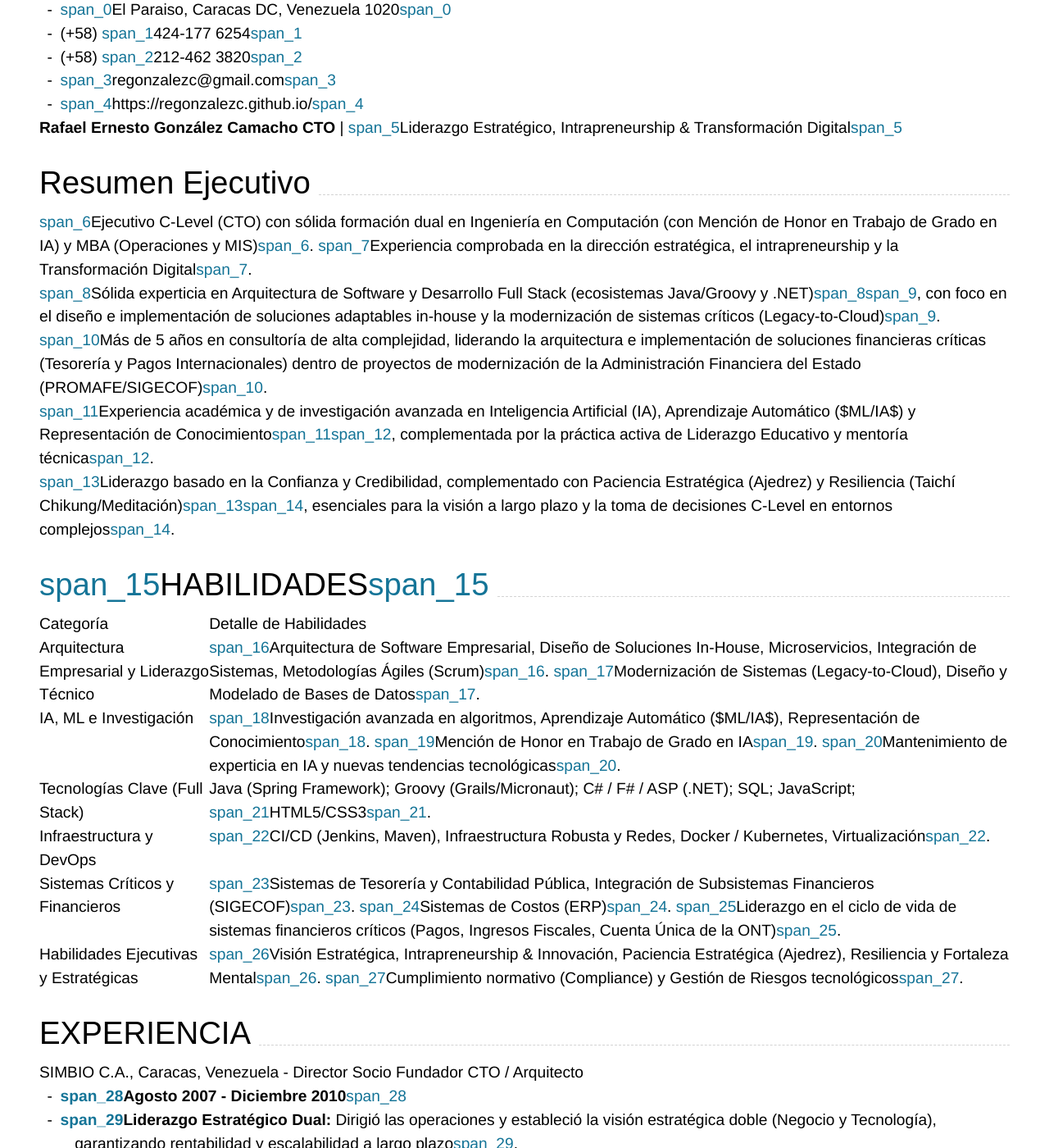
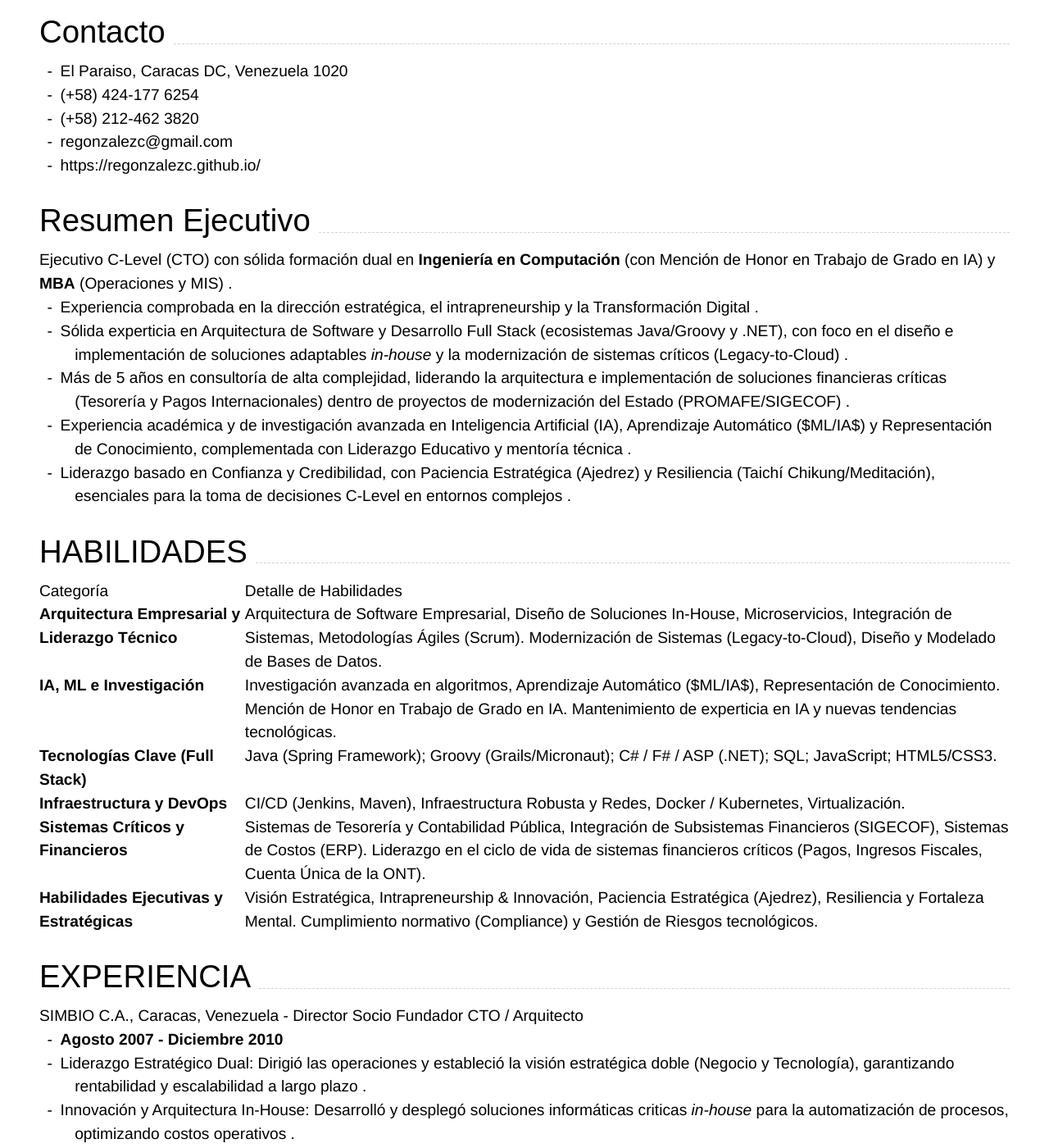
Before and after one commit to regonzalezc/regonzalezc.github.io, a Jekyll site: the page built from index.md, in a window 1280 px wide and 1400 px high, scrolled down 384 px. Shown: the whole window at 82% size. Built offline with Jekyll 4.4.1, drawn with Linux system fonts in a browser that asks for light colours; nearby versions of some CDN libraries; some of the changed text lies outside the part shown.

Commit message:
Update index.md
Revisión del markDown

```diff
--- a/index.md
+++ b/index.md
@@ -22,106 +22,105 @@ Supported arguments:
 -->
 {% include cv-contact.html %}
 
-**Contacto**
-* [span_0](start_span)El Paraiso, Caracas DC, Venezuela 1020[span_0](end_span)
-* (+58) [span_1](start_span)424-177 6254[span_1](end_span)
-* (+58) [span_2](start_span)212-462 3820[span_2](end_span)
-* [span_3](start_span)regonzalezc@gmail.com[span_3](end_span)
-* [span_4](start_span)https://regonzalezc.github.io/[span_4](end_span)
+**CTO** | Liderazgo Estratégico, Intrapreneurship & Transformación Digital
 
-**Rafael Ernesto González Camacho**
-**CTO** | [span_5](start_span)Liderazgo Estratégico, Intrapreneurship & Transformación Digital[span_5](end_span)
+## Contacto
+
+* El Paraiso, Caracas DC, Venezuela 1020
+* (+58) 424-177 6254
+* (+58) 212-462 3820
+* regonzalezc@gmail.com
+* https://regonzalezc.github.io/
 
 ---
 
 ## Resumen Ejecutivo
 
-[span_6](start_span)Ejecutivo C-Level (CTO) con sólida formación dual en Ingeniería en Computación (con Mención de Honor en Trabajo de Grado en IA) y MBA (Operaciones y MIS)[span_6](end_span). [span_7](start_span)Experiencia comprobada en la dirección estratégica, el intrapreneurship y la Transformación Digital[span_7](end_span).
+Ejecutivo C-Level (CTO) con sólida formación dual en **Ingeniería en Computación** (con Mención de Honor en Trabajo de Grado en IA) y **MBA** (Operaciones y MIS) .
 
-[span_8](start_span)Sólida experticia en Arquitectura de Software y Desarrollo Full Stack (ecosistemas Java/Groovy y .NET)[span_8](end_span)[span_9](start_span), con foco en el diseño e implementación de soluciones adaptables in-house y la modernización de sistemas críticos (Legacy-to-Cloud)[span_9](end_span).
-
-[span_10](start_span)Más de 5 años en consultoría de alta complejidad, liderando la arquitectura e implementación de soluciones financieras críticas (Tesorería y Pagos Internacionales) dentro de proyectos de modernización de la Administración Financiera del Estado (PROMAFE/SIGECOF)[span_10](end_span).
-
-[span_11](start_span)Experiencia académica y de investigación avanzada en Inteligencia Artificial (IA), Aprendizaje Automático ($ML/IA$) y Representación de Conocimiento[span_11](end_span)[span_12](start_span), complementada por la práctica activa de Liderazgo Educativo y mentoría técnica[span_12](end_span).
-
-[span_13](start_span)Liderazgo basado en la Confianza y Credibilidad, complementado con Paciencia Estratégica (Ajedrez) y Resiliencia (Taichí Chikung/Meditación)[span_13](end_span)[span_14](start_span), esenciales para la visión a largo plazo y la toma de decisiones C-Level en entornos complejos[span_14](end_span).
+* Experiencia comprobada en la dirección estratégica, el intrapreneurship y la Transformación Digital .
+* Sólida experticia en Arquitectura de Software y Desarrollo Full Stack (ecosistemas Java/Groovy y .NET), con foco en el diseño e implementación de soluciones adaptables *in-house* y la modernización de sistemas críticos (Legacy-to-Cloud) .
+* Más de 5 años en consultoría de alta complejidad, liderando la arquitectura e implementación de soluciones financieras críticas (Tesorería y Pagos Internacionales) dentro de proyectos de modernización del Estado (PROMAFE/SIGECOF) .
+* Experiencia académica y de investigación avanzada en Inteligencia Artificial (IA), Aprendizaje Automático ($ML/IA$) y Representación de Conocimiento, complementada con Liderazgo Educativo y mentoría técnica .
+* Liderazgo basado en Confianza y Credibilidad, con Paciencia Estratégica (Ajedrez) y Resiliencia (Taichí Chikung/Meditación), esenciales para la toma de decisiones C-Level en entornos complejos .
 
 ---
 
-## [span_15](start_span)HABILIDADES[span_15](end_span)
+## HABILIDADES
 
 | Categoría | Detalle de Habilidades |
 | :--- | :--- |
-| Arquitectura Empresarial y Liderazgo Técnico | [span_16](start_span)Arquitectura de Software Empresarial, Diseño de Soluciones In-House, Microservicios, Integración de Sistemas, Metodologías Ágiles (Scrum)[span_16](end_span). [span_17](start_span)Modernización de Sistemas (Legacy-to-Cloud), Diseño y Modelado de Bases de Datos[span_17](end_span). |
-| IA, ML e Investigación | [span_18](start_span)Investigación avanzada en algoritmos, Aprendizaje Automático ($ML/IA$), Representación de Conocimiento[span_18](end_span). [span_19](start_span)Mención de Honor en Trabajo de Grado en IA[span_19](end_span). [span_20](start_span)Mantenimiento de experticia en IA y nuevas tendencias tecnológicas[span_20](end_span). |
-| Tecnologías Clave (Full Stack) | Java (Spring Framework); Groovy (Grails/Micronaut); C# / F# / ASP (.NET); SQL; JavaScript; [span_21](start_span)HTML5/CSS3[span_21](end_span). |
-| Infraestructura y DevOps | [span_22](start_span)CI/CD (Jenkins, Maven), Infraestructura Robusta y Redes, Docker / Kubernetes, Virtualización[span_22](end_span). |
-| Sistemas Críticos y Financieros | [span_23](start_span)Sistemas de Tesorería y Contabilidad Pública, Integración de Subsistemas Financieros (SIGECOF)[span_23](end_span). [span_24](start_span)Sistemas de Costos (ERP)[span_24](end_span). [span_25](start_span)Liderazgo en el ciclo de vida de sistemas financieros críticos (Pagos, Ingresos Fiscales, Cuenta Única de la ONT)[span_25](end_span). |
-| Habilidades Ejecutivas y Estratégicas | [span_26](start_span)Visión Estratégica, Intrapreneurship & Innovación, Paciencia Estratégica (Ajedrez), Resiliencia y Fortaleza Mental[span_26](end_span). [span_27](start_span)Cumplimiento normativo (Compliance) y Gestión de Riesgos tecnológicos[span_27](end_span). |
+| **Arquitectura Empresarial y Liderazgo Técnico** | Arquitectura de Software Empresarial, Diseño de Soluciones In-House, Microservicios, Integración de Sistemas, Metodologías Ágiles (Scrum). Modernización de Sistemas (Legacy-to-Cloud), Diseño y Modelado de Bases de Datos. |
+| **IA, ML e Investigación** | Investigación avanzada en algoritmos, Aprendizaje Automático ($ML/IA$), Representación de Conocimiento. Mención de Honor en Trabajo de Grado en IA. Mantenimiento de experticia en IA y nuevas tendencias tecnológicas. |
+| **Tecnologías Clave (Full Stack)** | Java (Spring Framework); Groovy (Grails/Micronaut); C# / F# / ASP (.NET); SQL; JavaScript; HTML5/CSS3. |
+| **Infraestructura y DevOps** | CI/CD (Jenkins, Maven), Infraestructura Robusta y Redes, Docker / Kubernetes, Virtualización. |
+| **Sistemas Críticos y Financieros** | Sistemas de Tesorería y Contabilidad Pública, Integración de Subsistemas Financieros (SIGECOF), Sistemas de Costos (ERP). Liderazgo en el ciclo de vida de sistemas financieros críticos (Pagos, Ingresos Fiscales, Cuenta Única de la ONT). |
+| **Habilidades Ejecutivas y Estratégicas** | Visión Estratégica, Intrapreneurship & Innovación, Paciencia Estratégica (Ajedrez), Resiliencia y Fortaleza Mental. Cumplimiento normativo (Compliance) y Gestión de Riesgos tecnológicos. |
 
 ---
 
 ## EXPERIENCIA
 
 ### SIMBIO C.A., Caracas, Venezuela - Director Socio Fundador CTO / Arquitecto
-* **[span_28](start_span)Agosto 2007 - Diciembre 2010**[span_28](end_span)
-* **[span_29](start_span)Liderazgo Estratégico Dual:** Dirigió las operaciones y estableció la visión estratégica doble (Negocio y Tecnología), garantizando rentabilidad y escalabilidad a largo plazo[span_29](end_span).
-* **[span_30](start_span)Innovación y Arquitectura In-House:** Desarrolló y desplegó soluciones informáticas criticas *in-house* para la automatización de procesos, optimizando costos operativos[span_30](end_span).
-* **[span_31](start_span)Gestión de Infraestructura:** Administró el aprovisionamiento estratégico de infraestructura (servidores, redes y hardware), garantizando una base tecnológica robusta[span_31](end_span).
+* **Agosto 2007 - Diciembre 2010**
+* Liderazgo Estratégico Dual: Dirigió las operaciones y estableció la visión estratégica doble (Negocio y Tecnología), garantizando rentabilidad y escalabilidad a largo plazo .
+* Innovación y Arquitectura In-House: Desarrolló y desplegó soluciones informáticas criticas *in-house* para la automatización de procesos, optimizando costos operativos .
+* Gestión de Infraestructura: Administró el aprovisionamiento estratégico de infraestructura (servidores, redes y hardware), garantizando una base tecnológica robusta .
 
 ### Ministerio de Finanzas, Caracas, Venezuela - Consultor en Informática, PROMAFE / ONCOP
-* **[span_32](start_span)Mayo 2002 - Agosto 2007**[span_32](end_span)
-* **[span_33](start_span)Integración y Modernización de Arquitectura:** Lideró el ciclo completo de vida de sistemas financieros clave dentro de los proyectos SIGECOF y PROMAFE[span_33](end_span)[span_34](start_span), enfocados en Pagos Internacionales, Ingresos Fiscales y la Cuenta Única de la Oficina Nacional del Tesoro (ONT)[span_34](end_span).
-* **[span_35](start_span)Integración y Diseño de Sistemas:** Diseñó e implementó la arquitectura de integración de datos con subsistemas clave, asegurando cumplimiento normativo[span_35](end_span).
-* **[span_36](start_span)Asesoría Estratégica Tecnológica:** Actuó como Asesor Técnico Estratégico, investigando y proponiendo la aplicación de nuevas tecnologías (Open Source) para la modernización del Ministerio y organismos externos[span_36](end_span).
+* **Mayo 2002 - Agosto 2007**
+* Integración y Modernización de Arquitectura: Lideró el ciclo completo de vida de sistemas financieros clave dentro de los proyectos SIGECOF y PROMAFE, enfocados en Pagos Internacionales, Ingresos Fiscales y la Cuenta Única de la Oficina Nacional del Tesoro (ONT) .
+* Integración y Diseño de Sistemas: Diseñó e implementó la arquitectura de integración de datos con subsistemas clave, asegurando cumplimiento normativo .
+* Asesoría Estratégica Tecnológica: Actuó como Asesor Técnico Estratégico, investigando y proponiendo la aplicación de nuevas tecnologías (Open Source) para la modernización del Ministerio y organismos externos .
 
 ### TECNOWEB, Caracas, Venezuela - Ingeniero de Proyectos, Arquitectura Web Backend y Datos
-* **[span_37](start_span)Septiembre 2000 - Mayo 2002**[span_37](end_span)
-* **[span_38](start_span)Arquitectura Web Backend:** Creó y ejecutó sistemas de migración e integración de datos para la plataforma web sigoweb.com, sentando las bases de la arquitectura backend y la gestión de bases de datos[span_38](end_span).
-* **[span_39](start_span)Desarrollo de Sistemas Verticales:** Desarrolló e implementó un Sistema de Análisis de Costos especializado para la industria de la construcción[span_39](end_span).
+* **Septiembre 2000 - Mayo 2002**
+* Arquitectura Web Backend: Creó y ejecutó sistemas de migración e integración de datos para la plataforma web sigoweb.com, sentando las bases de la arquitectura backend y la gestión de bases de datos .
+* Desarrollo de Sistemas Verticales: Desarrolló e implementó un Sistema de Análisis de Costos especializado para la industria de la construcción .
 
 ### Profesor Docente y Mentor Técnico - Colegio Universitario de Administración y Mercadeo (CUAM) e Instituto Universitario de Gerencia y Tecnología (IUGT)
-* **[span_40](start_span)Febrero 2002 - Mayo 2003**[span_40](end_span)
-* **[span_41](start_span)Enseñanza de Conocimiento Técnico:** Condujo clases en áreas fundamentales de TI, incluyendo Diseño de Sistemas, Bases de Datos y Programación[span_41](end_span)[span_42](start_span), traduciendo conceptos técnicos complejos[span_42](end_span).
-* **[span_43](start_span)Diseño Curricular y Evaluación:** Responsable del diseño curricular, material didáctico y corrección de proyectos en tecnología[span_43](end_span).
-* **[span_44](start_span)Mentoría Técnica:** Cultivó habilidades de comunicación y mentoría esenciales para liderar asesorías (proyectos de grado) y establecer programas internos de formación[span_44](end_span).
+* **Febrero 2002 - Mayo 2003**
+* Enseñanza de Conocimiento Técnico: Condujo clases en áreas fundamentales de TI, incluyendo Diseño de Sistemas, Bases de Datos y Programación .
+* Diseño Curricular y Evaluación: Responsable del diseño curricular, material didáctico y corrección de proyectos en tecnología .
+* Mentoría Técnica: Cultivó habilidades de comunicación y mentoría esenciales para liderar asesorías (proyectos de grado) y establecer programas internos de formación .
 
 ### Consultoría Independiente y Mantenimiento de Experticia Técnica
-* **[span_45](start_span)Enero 2011 - Actualidad**[span_45](end_span)
-* **[span_46](start_span)Arquitectura Activa:** Mantenimiento constante de la experticia en Arquitectura de Software (Full Stack), colaborando en el diseño e implementación de soluciones a medida[span_46](end_span).
-* **[span_47](start_span)Investigación Continua en $IA/ML$:** Liderazgo personal de la investigación en Inteligencia Artificial ($IA/ML$), Cloud Computing y tendencias de privacidad[span_47](end_span)[span_48](start_span), asegurando la adaptación tecnológica y la actualización de conocimientos[span_48](end_span).
+* **Enero 2011 - Actualidad**
+* Arquitectura Activa: Mantenimiento constante de la experticia en Arquitectura de Software (Full Stack), colaborando en el diseño e implementación de soluciones a medida .
+* Investigación Continua en $IA/ML$: Liderazgo personal de la investigación en Inteligencia Artificial ($IA/ML$), Cloud Computing y tendencias de privacidad, asegurando la adaptación tecnológica y la actualización de conocimientos .
 
 ---
 
 ## EDUCACIÓN
 
 ### Formación de Ingeniería (CpE/CS, IA)
-* **[span_49](start_span)Ingeniero en Computación ($CpE/CS$)**[span_49](end_span)
-    * **[span_50](start_span)Septiembre 1991 - Mayo 1998**[span_50](end_span)
-    * [span_51](start_span)Universidad Simón Bolívar (USB), Caracas, Venezuela[span_51](end_span)
-    * [span_52](start_span)Concentración en **Inteligencia Artificial (IA)**[span_52](end_span).
-    * **[span_53](start_span)Logro Destacado:** Mención de Honor en Trabajo de Grado en IA (Modelo Reactivo de Control Automático en el Mundo Artificial de los Lemmings) (Marzo 1998)[span_53](end_span).
-    * **[span_54](start_span)Investigación y $ML/IA$:** Asistente de Investigación en el Grupo de Inteligencia Artificial (GIA), enfocado en algoritmos avanzados de Aprendizaje Automático ($ML/IA$) y Representación de Conocimiento (Abril 1997 - Julio 1998)[span_54](end_span).
-    * **[span_55](start_span)Liderazgo Educativo:** Asistencia Docente en el Departamento de Computación en Lógica Simbólica, Programación y Bases de Datos (Enero 1995 - Marzo 1997)[span_55](end_span).
-* **[span_56](start_span)Práctica Profesional (CANTV, Caracas, Venezuela):** Desarrollo del Sistema de Control de Inventario y Costos (SIRECA) (Julio 1994 - Septiembre 1994)[span_56](end_span).
+* **Ingeniero en Computación ($CpE/CS$)**
+    * **Septiembre 1991 - Mayo 1998**
+    * Universidad Simón Bolívar (USB), Caracas, Venezuela
+    * Concentración en **Inteligencia Artificial (IA)** .
+    * **Logro Destacado:** Mención de Honor en Trabajo de Grado en IA (Modelo Reactivo de Control Automático en el Mundo Artificial de los Lemmings) (Marzo 1998) .
+    * **Investigación y $ML/IA$:** Asistente de Investigación en el Grupo de Inteligencia Artificial (GIA), enfocado en algoritmos avanzados de Aprendizaje Automático ($ML/IA$) y Representación de Conocimiento (Abril 1997 - Julio 1998) .
+    * **Liderazgo Educativo:** Asistencia Docente en el Departamento de Computación en Lógica Simbólica, Programación y Bases de Datos (Enero 1995 - Marzo 1997) .
+* **Práctica Profesional:** CANTV, Caracas, Venezuela. Desarrollo del Sistema de Control de Inventario y Costos (SIRECA) (Julio 1994 - Septiembre 1994) .
 
 ### Master en Administración de Empresas (MBA, Ops. Mgmt, MIS)
-* **[span_57](start_span)Master en Administración de Empresas (MBA)**[span_57](end_span)
-    * **[span_58](start_span)Agosto 1998 - Julio 2000**[span_58](end_span)
-    * [span_59](start_span)Instituto de Estudios Superiores en Administración (IESA), Caracas, Venezuela[span_59](end_span)
-    * [span_60](start_span)Concentración en **Gerencia de Operaciones (Ops. Mgmt)**[span_60](end_span).
-    * **[span_61](start_span)Logro Académico:** Tesis de Grado enfocada en el Diseño de Sistema de Información Logístico (SILOG)[span_61](end_span).
-    * **[span_62](start_span)Mentoría:** Asistencia Docente en el Curso de Gerencia de Operaciones (Abril - Julio 2000)[span_62](end_span).
-* **[span_63](start_span)Programa de Intercambio de MBA**[span_63](end_span)
-    * **[span_64](start_span)Agosto 1999 - Diciembre 1999**[span_64](end_span)
-    * [span_65](start_span)Warrington College of Business, University of Florida, Gainesville, FL, USA[span_65](end_span)
-    * [span_66](start_span)Concentración en Ciencias de la Información (MIS)[span_66](end_span).
+* **Master en Administración de Empresas (MBA)**
+    * **Agosto 1998 - Julio 2000**
+    * Instituto de Estudios Superiores en Administración (IESA), Caracas, Venezuela
+    * Concentración en **Gerencia de Operaciones (Ops. Mgmt)** .
+    * **Logro Académico:** Tesis de Grado enfocada en el Diseño de Sistema de Información Logístico (SILOG) .
+    * **Mentoría:** Asistencia Docente en el Curso de Gerencia de Operaciones (Abril - Julio 2000) .
+
+### Programa de Intercambio de MBA
+* **Agosto 1999 - Diciembre 1999**
+* Warrington College of Business, University of Florida, Gainesville, FL, USA
+* Concentración en Ciencias de la Información (MIS) .
 
 ---
 
 ## Fortalezas Estratégicas y Liderazgo Complementario
 
-* **[span_67](start_span)Paciencia Estratégica (Ajedrez):** Demuestra la capacidad de visión a largo plazo y la habilidad para anticipar movimientos complejos[span_67](end_span)[span_68](start_span), esenciales para la toma de decisiones C-Level y la planificación de arquitecturas[span_68](end_span). [span_69](start_span)Miembro del Club de Ajedrez USB[span_69](end_span).
-* **[span_70](start_span)Resiliencia y Fortaleza Mental (Meditación y Taichí Chikung):** Cultiva el enfoque mental, el equilibrio emocional y la resiliencia[span_70](end_span)[span_71](start_span), habilidades críticas para mantener el enfoque en entornos de alta presión o incertidumbre[span_71](end_span).
-* **[span_72](start_span)Investigación y Tecnología (Aprendizaje Continuo):** Mantiene la curiosidad intelectual y el compromiso con el Aprendizaje Continuo[span_72](end_span)[span_73](start_span), especialmente en las áreas de Inteligencia Artificial y nuevas tendencias tecnológicas[span_73](end_span).
-* **[span_74](start_span)Adaptabilidad Global:** Experiencia Internacional por el Intercambio de MBA en la University of Florida[span_74](end_span)[span_75](start_span), demostrando adaptabilidad cultural y visión global de negocios[span_75](end_span)
+* **Paciencia Estratégica (Ajedrez):** Demuestra visión a largo plazo y habilidad para anticipar movimientos complejos, esenciales para la toma de decisiones C-Level y la planificación de arquitecturas . Miembro del Club de Ajedrez USB .
+* **Resiliencia y Fortaleza Mental (Meditación y Taichí Chikung):** Cultiva el enfoque mental, el equilibrio emocional y la resiliencia, habilidades críticas para mantener el enfoque en entornos de alta presión o incertidumbre .
+* **Investigación y Tecnología (Aprendizaje Continuo):** Mantiene la curiosidad intelectual y el compromiso con el Aprendizaje Continuo, especialmente en las áreas de Inteligencia Artificial y nuevas tendencias tecnológicas .
+* **Adaptabilidad Global:** Experiencia Internacional por el Intercambio de MBA en la University of Florida, demostrando adaptabilidad cultural y visión global de negocios .
```
